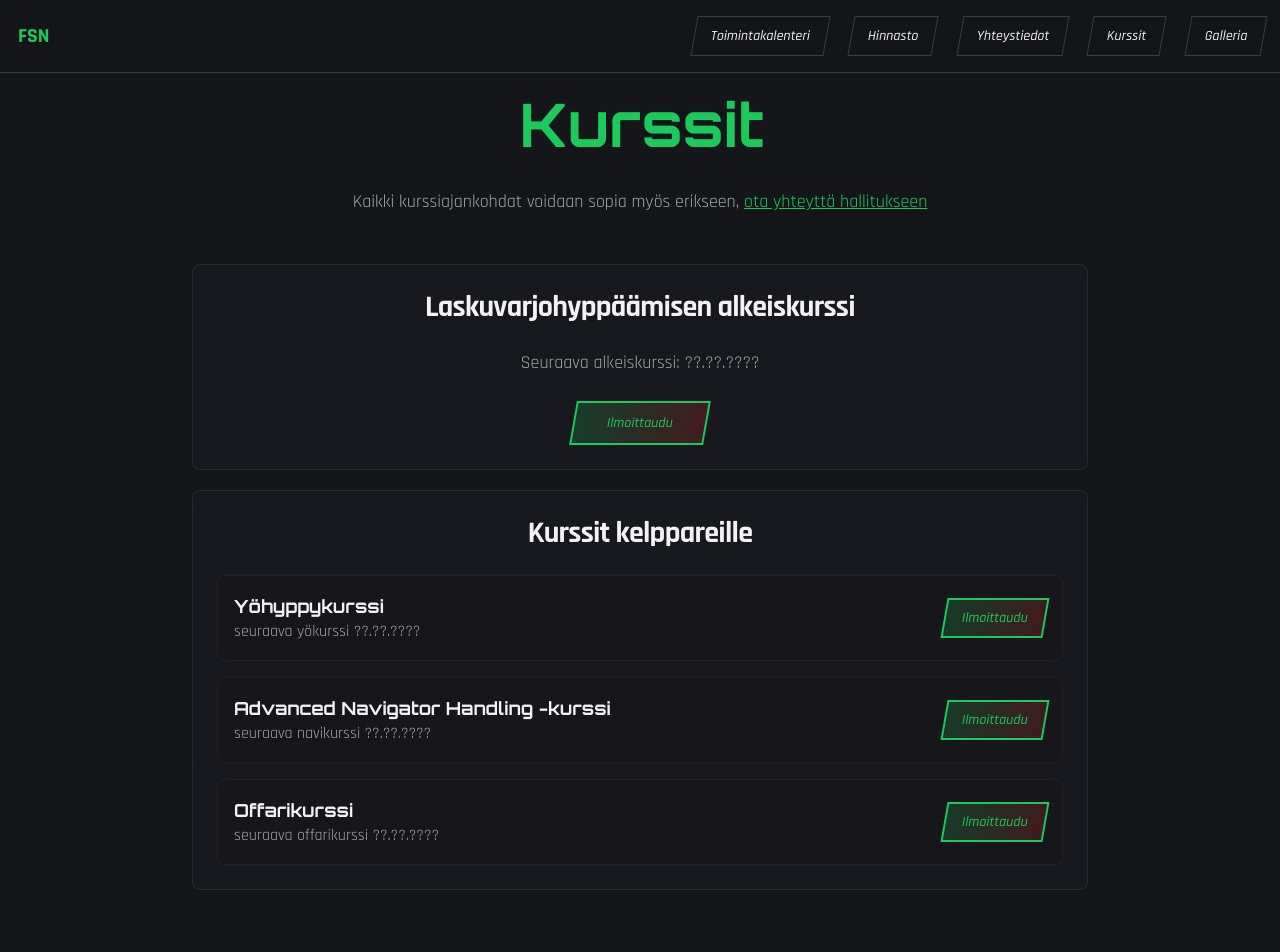
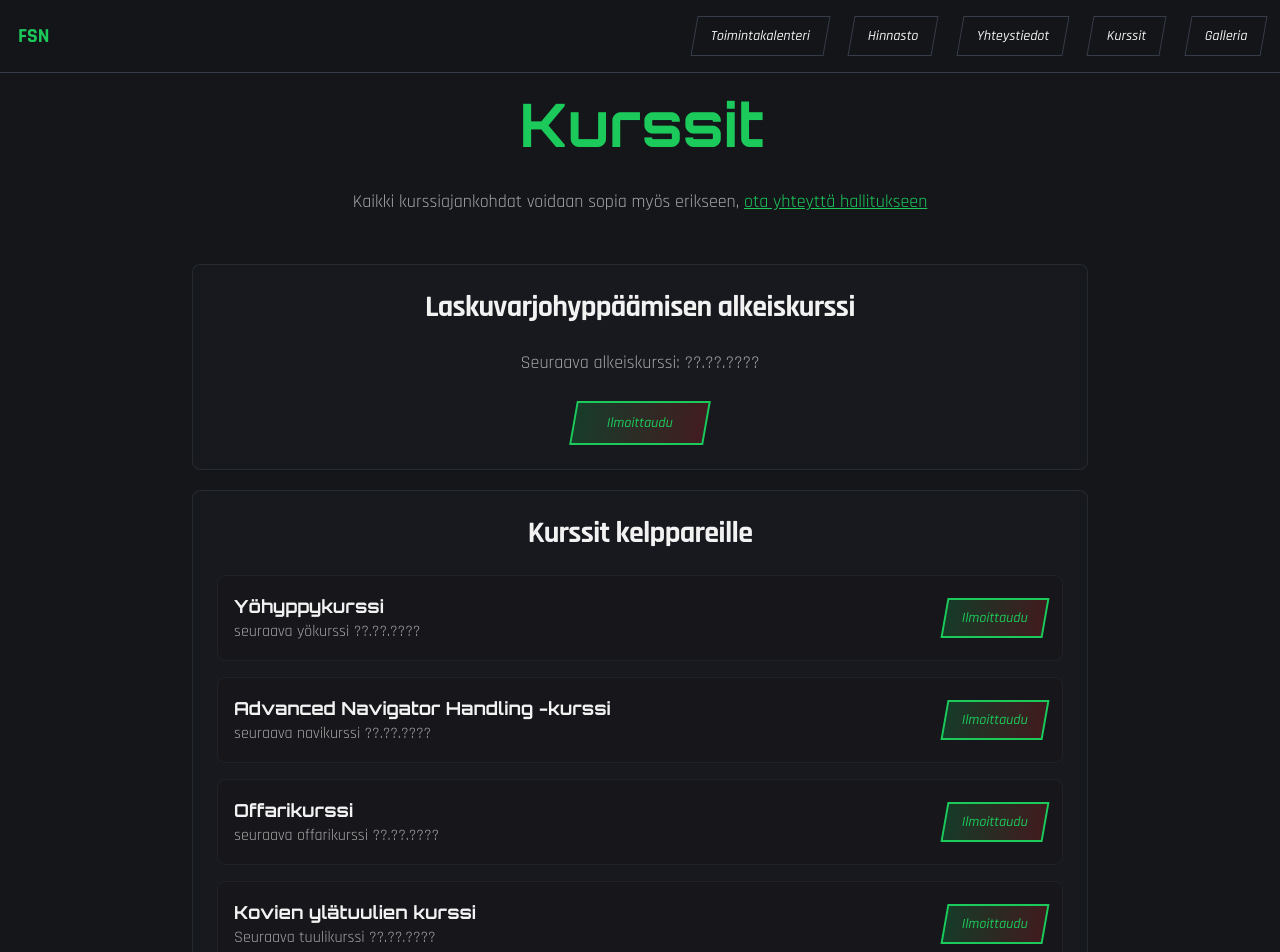
Before and after one commit to PixelSergey/nomadit.fi, a React (Vite) app: page /courses in a window 1280 px wide. Shown: the top 952 px of the page. Built offline with nearby package versions, Linux system fonts and the light colour scheme; the HTML template or start-up script is replaced by a standard one.

Commit message:
Add new course to list

```diff
--- a/src/pages/Courses.tsx
+++ b/src/pages/Courses.tsx
@@ -77,6 +77,17 @@ const Courses = () => {
                       Ilmoittaudu
                     </AlternativeButton>
                   </div>
+
+                  {/* Kovien ylätuulien kurssi */}
+                  <div className="flex flex-col md:flex-row md:items-center md:justify-between gap-4 p-4 rounded-lg bg-background/30 border border-border/30">
+                    <div>
+                      <h3 className="text-lg font-semibold text-foreground">Kovien ylätuulien kurssi</h3>
+                      <p className="text-muted-foreground">Seuraava tuulikurssi ??.??.????</p>
+                    </div>
+                    <AlternativeButton variant="hero" size="default">
+                      Ilmoittaudu
+                    </AlternativeButton>
+                  </div>
                 </div>
               </CardContent>
             </Card>
```
